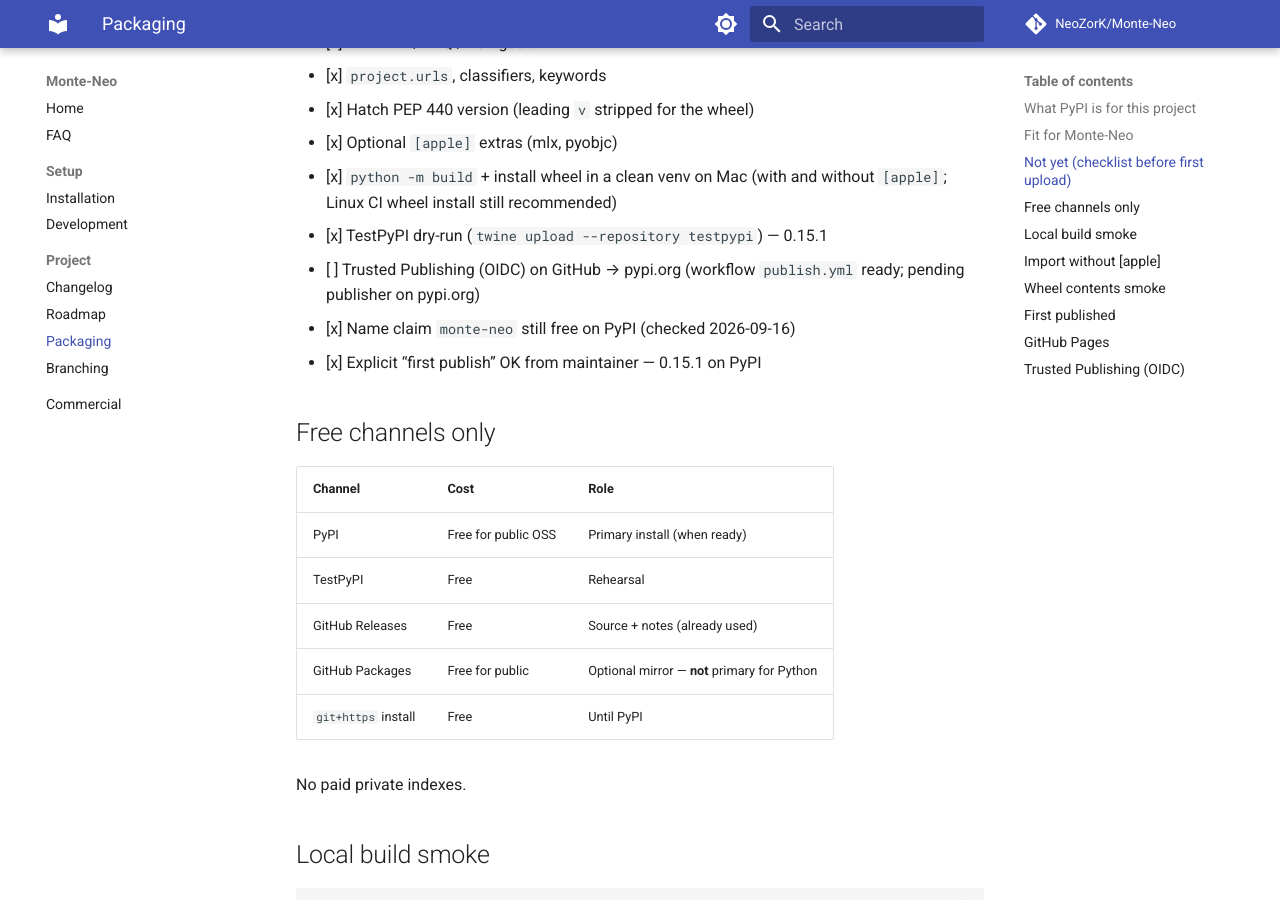
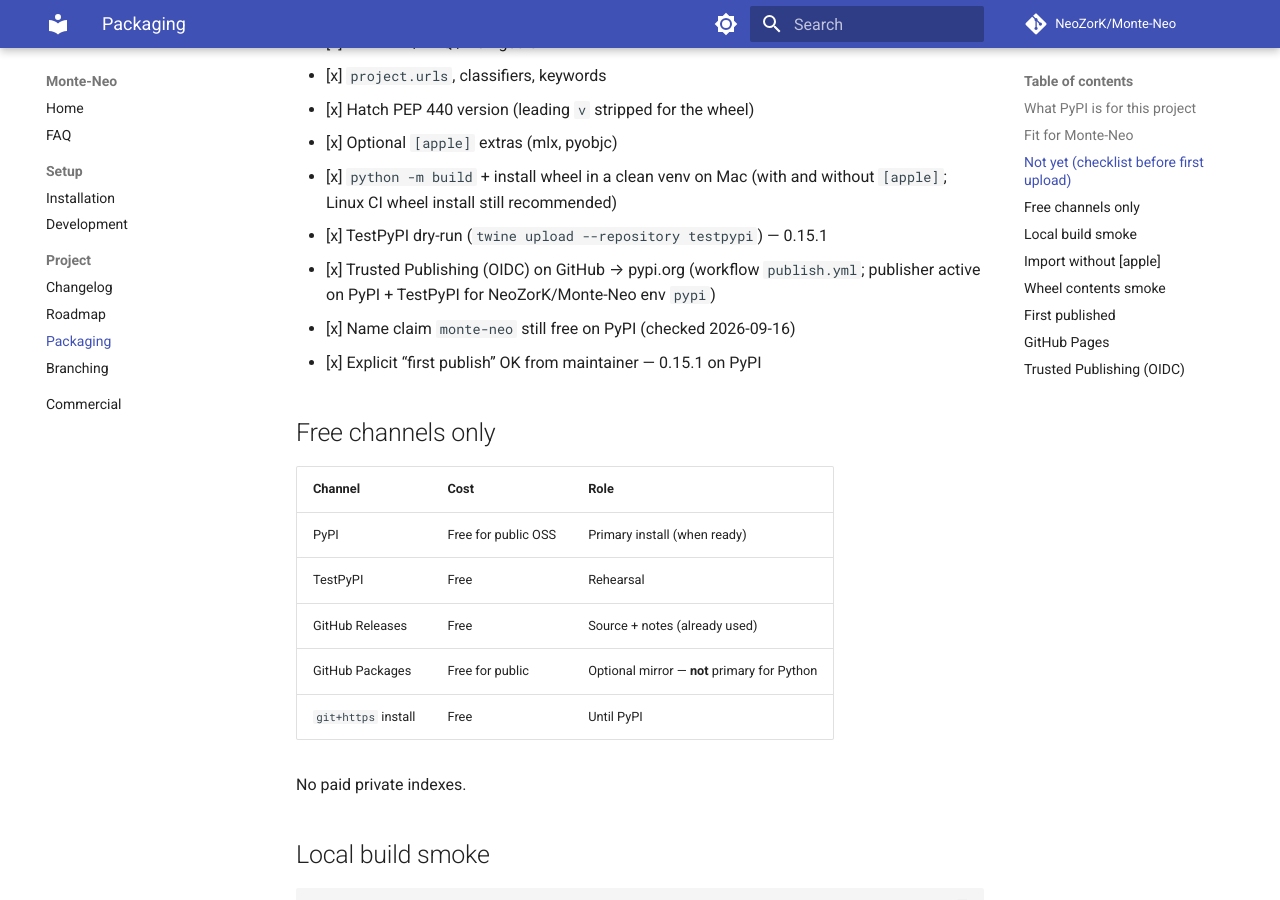
Before and after one commit to NeoZorK/Monte-Neo, an MkDocs documentation site: the page built from docs/project/PACKAGING.md, in a window 1280 px wide and 900 px high, scrolled down 621 px. Built offline with MkDocs 1.6.1 and Material for MkDocs 9.7.7, drawn with Linux system fonts in a browser that asks for light colours; comment, search, counter and statistics services are not loaded.

Commit message:
docs: mark Trusted Publishing OIDC active (#31)
OIDC trusted publisher is live on PyPI + TestPyPI for `publish.yml` /
env `pypi`. Checklist only.

```diff
--- a/docs/project/PACKAGING.md
+++ b/docs/project/PACKAGING.md
@@ -27,7 +27,7 @@
 - [x] Optional `[apple]` extras (mlx, pyobjc)
 - [x] `python -m build` + install wheel in a clean venv on Mac (with and without `[apple]`; Linux CI wheel install still recommended)
 - [x] TestPyPI dry-run (`twine upload --repository testpypi`) — 0.15.1
-- [ ] Trusted Publishing (OIDC) on GitHub → pypi.org (workflow `publish.yml` ready; pending publisher on pypi.org)
+- [x] Trusted Publishing (OIDC) on GitHub → pypi.org (workflow `publish.yml`; publisher active on PyPI + TestPyPI for NeoZorK/Monte-Neo env `pypi`)
 - [x] Name claim `monte-neo` still free on PyPI (checked 2026-09-16)
 - [x] Explicit “first publish” OK from maintainer — 0.15.1 on PyPI
 
```
Also changed, not shown: 1 other file.
